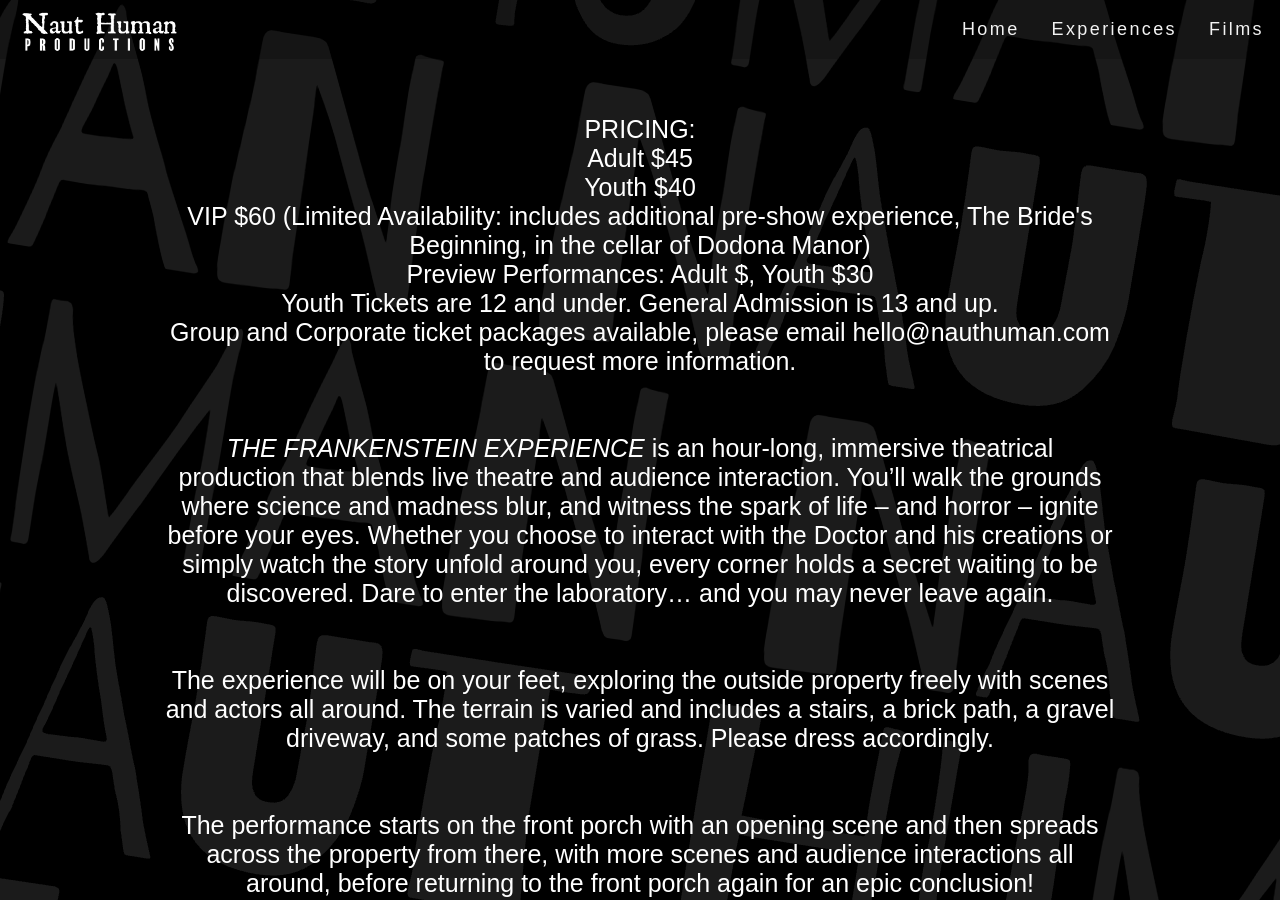
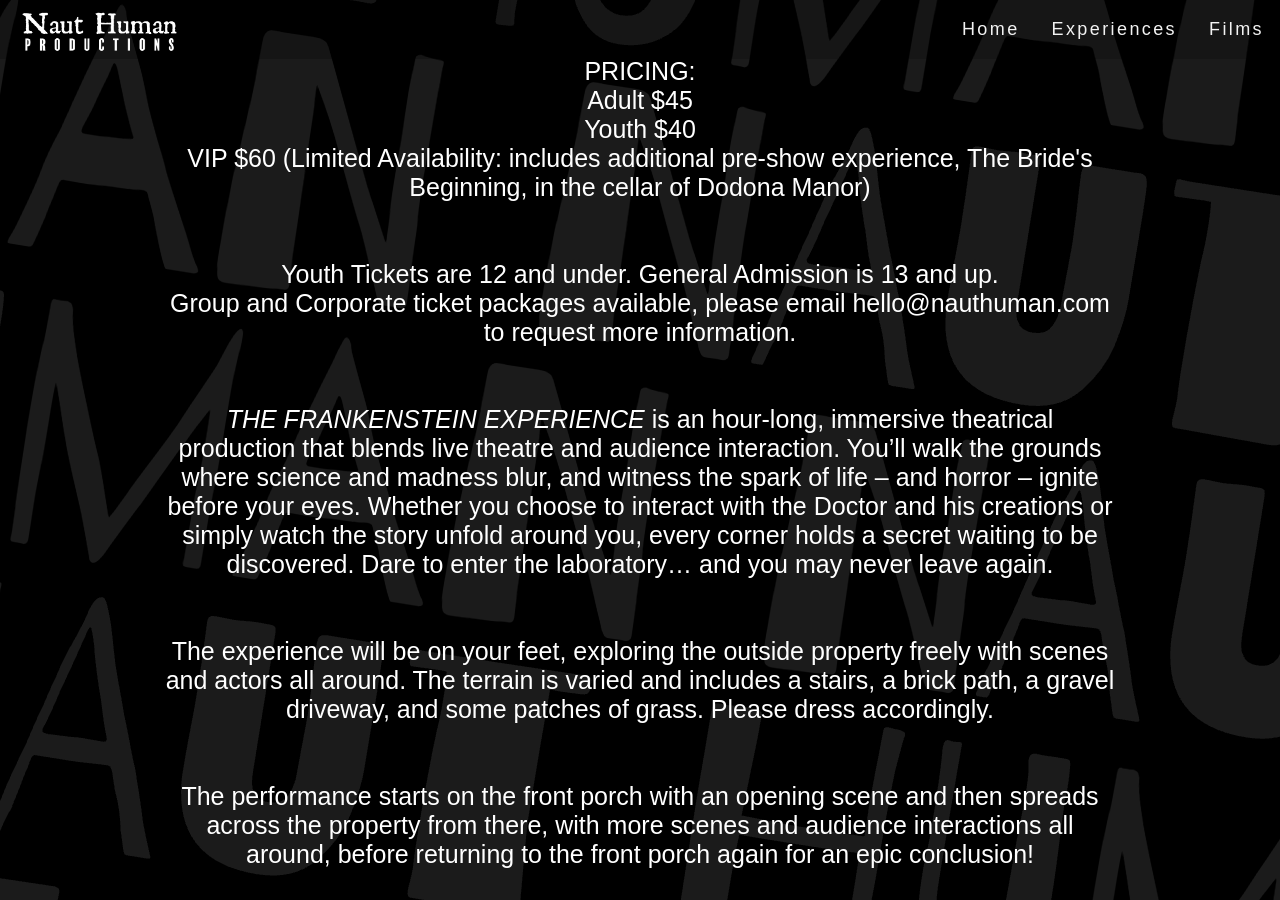
Before and after one commit to nauthuman/website, a Jekyll site: the page built from frankensteintickets.html, in a window 1280 px wide and 900 px high, scrolled down 1692 px. Built offline with Jekyll 4.4.1, drawn with Linux system fonts in a browser that asks for light colours; some web fonts are replaced.

Commit message:
Update frankensteinticketinfo_panel.html

```diff
--- a/_includes/frankensteinticketinfo_panel.html
+++ b/_includes/frankensteinticketinfo_panel.html
@@ -95,15 +95,13 @@
 	    <br>
       Leesburg, VA 20176
 	    <br>
-	     <br>
-	    <br>
       <br>
       <br>
 PRICING:
 	    <br>
 	Adult $45 <br> Youth $40 <br> VIP $60 (Limited Availability: includes additional pre-show experience, The Bride's Beginning, in the cellar of Dodona Manor)
 	    <br>
-	    Preview Performances: Adult $, Youth $30
+		<br>
 	    <br>
 	Youth Tickets are 12 and under. General Admission is 13 and up.
 	<br>
```
